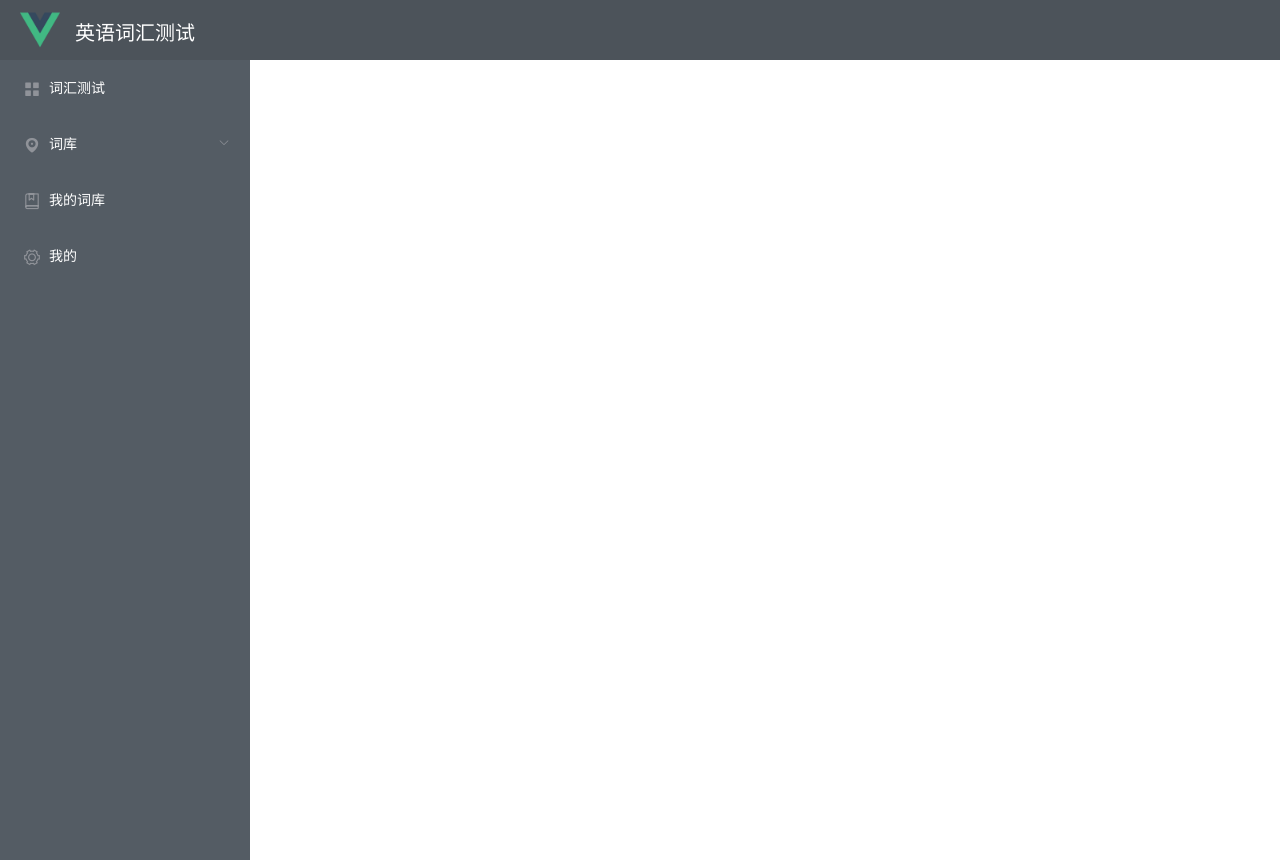
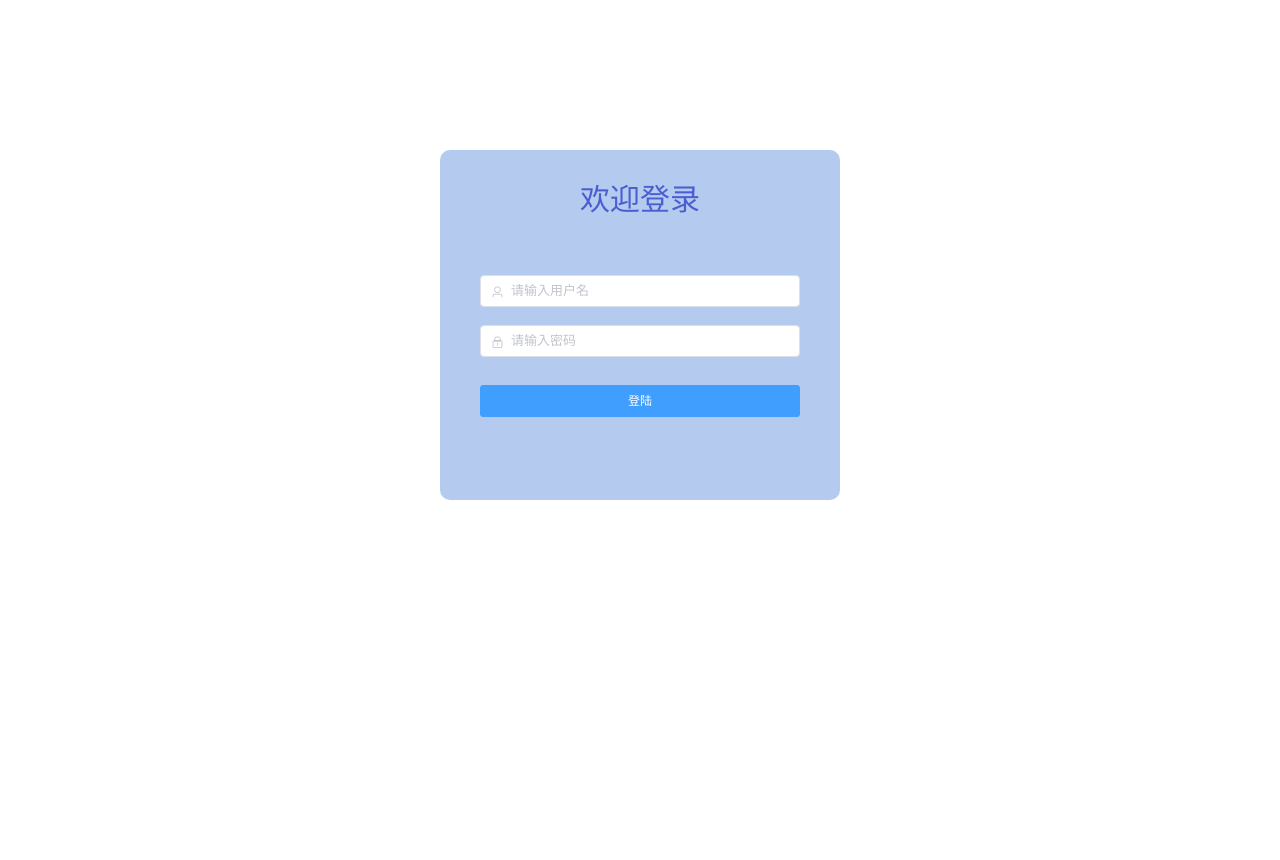
Before and after one commit to Knynnn/EnglishWordTest, a Vue app: page /login in a window 1280 px wide. After the commit the page ends 800 px from the top, so only its background shows below. Built offline with nearby package versions, Linux system fonts and the light colour scheme.

Commit message:
完成简单版本的词汇测试

```diff
--- a/src/App.vue
+++ b/src/App.vue
@@ -1,59 +1,11 @@
 <template>
   <div id="app">
-    <el-container>
-      <el-header style="background-color: #4c535a">
-        <img src="@/assets/logo.png" style="width: 40px; position: relative; top: 10px" alt="">
-        <span style="font-size: 20px; margin-left: 15px; color: white">英语词汇测试</span>
-      </el-header>
-
-    </el-container>
-
-    <el-container>
-      <el-aside style="overflow: hidden; min-height: 100vh; background-color: #545c64; width: 250px">
-        <el-menu
-            default-active="$route.path"
-            router
-            class="el-menu-vertical-demo"
-            background-color="#545c64"
-            text-color="#fff"
-            active-text-color="#ffd04b">
-          <el-menu-item index="/">
-            <i class="el-icon-menu"></i>
-            <span slot="title">词汇测试</span>
-          </el-menu-item>
-          <el-submenu index="2">
-            <template slot="title">
-              <i class="el-icon-location"></i>
-              <span>词库</span>
-            </template>
-              <el-menu-item index="/Kaoyan_Vocabulary">考研词库</el-menu-item>
-              <el-menu-item index="/Cet-4_Vocabulary">四级词库</el-menu-item>
-              <el-menu-item index="/Cet-6_Vocabulary">六级词库</el-menu-item>
-          </el-submenu>
-          <el-menu-item index="/My_Vocabulary">
-            <i class="el-icon-collection"></i>
-            <span slot="title">我的词库</span>
-          </el-menu-item>
-          <el-menu-item index="/mine">
-            <i class="el-icon-setting"></i>
-            <span slot="title">我的</span>
-          </el-menu-item>
-        </el-menu>
-      </el-aside>
-
-      <el-main>
-
-        <router-view/>
-      </el-main>
-    </el-container>
+    <router-view/>
 
   </div>
 </template>
-<script setup lang="ts">
-</script>
+
 
 <style>
-.el-menu{
-  border-right: none !important;
-}
+
 </style>
--- a/src/router/index.js
+++ b/src/router/index.js
@@ -1,39 +1,54 @@
 import Vue from 'vue'
 import VueRouter from 'vue-router'
 import HomeView from '../views/HomeView.vue'
+import LoginView from "@/views/LoginView.vue";
+import Layout from "@/views/Layout.vue";
 
 Vue.use(VueRouter)
 
 const routes = [
   {
+    path: '/login',
+    name: 'login',
+    component: LoginView,
+
+  },
+  {
     path: '/',
+    name: 'Layout',
+    component: Layout,
+    children: [
+      {
+        path: '',
         name: 'home',
         component: HomeView
       },
       {
-    path: '/Kaoyan_Vocabulary',
+        path: 'Kaoyan_Vocabulary',
         name: 'Kaoyan',
         component: () => import(/* webpackChunkName: "about" */ '../views/KaoyanView.vue')
       },
       {
-    path: '/Cet-4_Vocabulary',
+        path: 'Cet-4_Vocabulary',
         name: 'Cet-4',
         component: () => import(/* webpackChunkName: "about" */ '../views/Cet-4View.vue')
       },
       {
-    path: '/Cet-6_Vocabulary',
+        path: 'Cet-6_Vocabulary',
         name: 'Cet-6',
         component: () => import(/* webpackChunkName: "about" */ '../views/Cet-6View.vue')
       },
       {
-    path: '/My_Vocabulary',
+        path: 'My_Vocabulary',
         name: 'My_Vocabulary',
         component: () => import(/* webpackChunkName: "about" */ '../views/AboutView.vue')
       },
       {
-    path: '/mine',
+        path: 'mine',
         name: 'mine',
         component: () => import(/* webpackChunkName: "about" */ '../views/AboutView.vue')
+      }
+    ]
   }
 ]
 
--- a/src/views/HomeView.vue
+++ b/src/views/HomeView.vue
@@ -1,12 +1,81 @@
 <template>
-  <div>
-    <div>hello World</div>
-  </div>
+    <div class="vocab-test">
+        <el-button type="primary" @click="fetchRandomWords" class="fetch-button">获取随机单词</el-button>
+        <el-form @submit.native.prevent="onSubmit">
+            <el-row :gutter="20">
+                <el-col :span="4" v-for="(word, index) in randomWords" :key="index">
+                    <el-checkbox v-model="form.knownWords" :label="word.word">{{ word.word }}</el-checkbox>
+                </el-col>
+            </el-row>
+            <el-form-item>
+                <el-button type="primary" @click="onSubmit" class="submit-button">提交</el-button>
+            </el-form-item>
+        </el-form>
+        <el-alert
+            v-if="result !== null"
+            title="估算的词汇量"
+            type="success"
+            :description="`你的词汇量估算为：${result.estimatedVocabularySize}`"
+            show-icon
+        ></el-alert>
+    </div>
 </template>
 
 <script>
+import axios from 'axios';
 
 export default {
-  name: 'HomeView',
+    data() {
+        return {
+            form: {
+                knownWords: []
+            },
+            randomWords: [],
+            result: null
+        };
+    },
+    methods: {
+        async fetchRandomWords() {
+            try {
+                const response = await axios.get('http://localhost:8080/kaoyanWord/randomWords', {
+                    params: { sampleSize: 100 }
+                });
+                this.randomWords = response.data.data;
+            } catch (error) {
+                console.error('Error fetching random words:', error);
+            }
+        },
+        async onSubmit() {
+            const knownWords = this.form.knownWords;
+            const unknownWords = this.randomWords.map(word => word.word).filter(word => !knownWords.includes(word));
+            const testWords = this.randomWords.map(word => word.word);
+            try {
+                const response = await axios.post('http://localhost:8080/kaoyanWord/testVocabulary', {
+                    knownWords,
+                    unknownWords,
+                    testWords
+                });
+                this.result = response.data.data;
+            } catch (error) {
+                console.error('Error estimating vocabulary size:', error);
+            }
+        }
+    }
+};
+</script>
+
+<style scoped>
+.vocab-test {
+    max-width: 800px;
+    margin: 50px auto;
 }
-</script>
+
+.fetch-button, .submit-button {
+    display: block;
+    margin: 20px auto;
+}
+
+.el-checkbox {
+    margin: 10px 0;
+}
+</style>
--- /dev/null
+++ b/src/views/Layout.vue
@@ -0,0 +1,62 @@
+<template>
+    <div>
+        <el-container>
+            <el-header style="background-color: #4c535a">
+                <img src="@/assets/logo.png" style="width: 40px; position: relative; top: 10px" alt="">
+                <span style="font-size: 20px; margin-left: 15px; color: white">英语词汇测试</span>
+            </el-header>
+
+        </el-container>
+
+        <el-container>
+            <el-aside style="overflow: hidden; min-height: 100vh; background-color: #545c64; width: 250px">
+                <el-menu
+                    default-active="$route.path"
+                    router
+                    class="el-menu-vertical-demo"
+                    background-color="#545c64"
+                    text-color="#fff"
+                    active-text-color="#ffd04b">
+                    <el-menu-item index="/">
+                        <i class="el-icon-menu"></i>
+                        <span slot="title">词汇测试</span>
+                    </el-menu-item>
+                    <el-submenu index="2">
+                        <template slot="title">
+                            <i class="el-icon-location"></i>
+                            <span>词库</span>
+                        </template>
+                        <el-menu-item index="/Kaoyan_Vocabulary">考研词库</el-menu-item>
+                        <el-menu-item index="/Cet-4_Vocabulary">四级词库</el-menu-item>
+                        <el-menu-item index="/Cet-6_Vocabulary">六级词库</el-menu-item>
+                    </el-submenu>
+                    <el-menu-item index="/My_Vocabulary">
+                        <i class="el-icon-collection"></i>
+                        <span slot="title">我的词库</span>
+                    </el-menu-item>
+                    <el-menu-item index="/mine">
+                        <i class="el-icon-setting"></i>
+                        <span slot="title">我的</span>
+                    </el-menu-item>
+                </el-menu>
+            </el-aside>
+
+            <el-main>
+
+                <router-view/>
+            </el-main>
+        </el-container>
+    </div>
+</template>
+
+<script>
+export default {
+    name: 'Layout',
+}
+</script>
+
+<style>
+.el-menu{
+    border-right: none !important;
+}
+</style>
--- /dev/null
+++ b/src/views/LoginView.vue
@@ -0,0 +1,54 @@
+<template>
+  <div>
+    <div style="width: 400px; height: 350px; margin: 150px auto; background-color: rgba(107,149,224,0.5); border-radius: 10px">
+        <div style="width: 100%; height: 100px; font-size: 30px; line-height: 100px; text-align: center; color: #4a5ed0">欢迎登录</div>
+        <div style="margin-top: 25px; text-align: center; height: 320px">
+           <el-form :model="user">
+                <el-form-item>
+                    <el-input v-model="user.name" prefix-icon="el-icon-user" style="width: 80%" placeholder="请输入用户名"></el-input>
+                </el-form-item>
+                <el-form-item>
+                    <el-input v-model="user.password" prefix-icon="el-icon-lock" style="width: 80%" placeholder="请输入密码"></el-input>
+                </el-form-item>
+                <el-form-item>
+                    <el-button style="width: 80%; margin-top: 10px;" type="primary" @click="login">登陆</el-button>
+                </el-form-item>
+           </el-form>
+        </div>
+    </div>
+  </div>
+</template>
+
+<script>
+
+import request from "@/utils/request";
+
+export default {
+  name: 'Login',
+    data() {
+    return {
+      user:{
+        name: '',
+        password: ''
+      }
+    }
+  },
+    methods: {
+        login() {
+            request.post("/user/login", this.user).then(res => {
+                if (res.data.code === 0) {
+                    this.$message({
+                        message: '登录成功',
+                        type: 'success'
+                    })
+                    this.$router.push('/')
+                } else {
+                    this.$message({
+                        message: res.msg,
+                        type: 'error'
+                    })
+                }
+            })}
+    }
+}
+</script>
```
Lines whose indentation alone changed are shown as unchanged.
